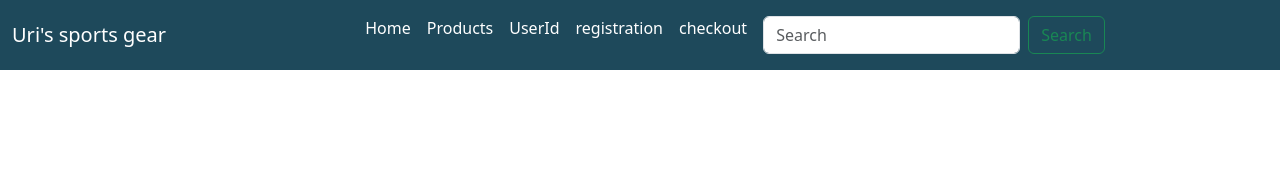
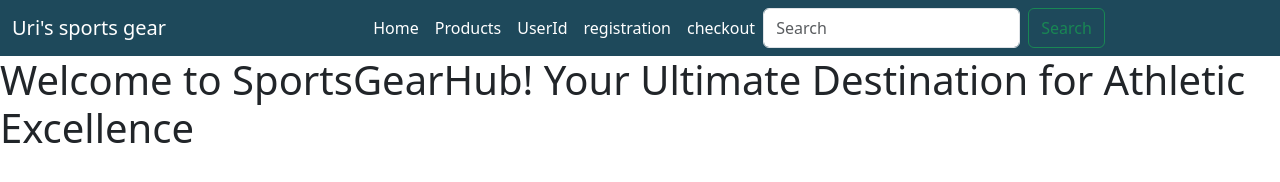
Before and after one commit to UrielDelgado/Capstone1-uriel-Ecomers, a plain HTML site: page Home.html in a window 1280 px wide. Drawn offline with nearby package versions, Linux system fonts and the light colour scheme.

Commit message:
save 3
day 3

```diff
--- a/Home.html
+++ b/Home.html
@@ -42,9 +42,6 @@
                     <a class="nav-link" href="http://127.0.0.1:5501/Checkout.html" style="color:white">checkout</a>
                   </li>
 
-                  <li class="nav-item">
-                    <a class="nav-link" href="nav class="navbar navbar-expand-lg" style="background-color: rgb(30, 73, 91);">
-
                 <form class="d-flex" role="search">
                   <input class="form-control me-2" type="search" placeholder="Search" aria-label="Search">
                   <button class="btn btn-outline-success" type="submit">Search</button>
@@ -54,7 +51,12 @@
           </nav>
     </header>
     <main>
+        <h1>
+            Welcome to SportsGearHub! Your Ultimate Destination for Athletic Excellence
+        </h1>
+        <p>
 
+        </p>
     </main>
     <footer>
         <!-- place footer here -->
```
Also changed, not shown: Products.html (+1 -2 lines), UserId.html (+0 -3 lines), registration.html (+1 -3 lines).
